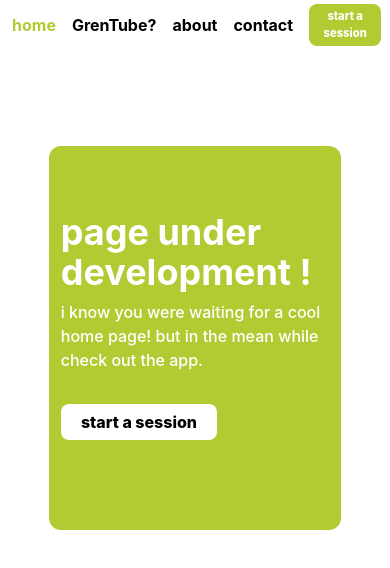
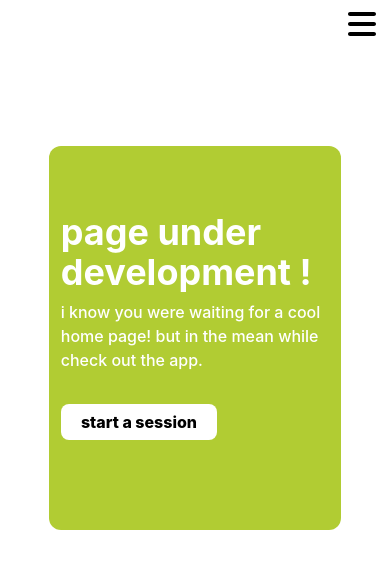
Before and after one commit to AriaHemin/GrenTube, a React (Vite) app: page / in a window 390 px wide. Shown: the top 568 px of the page. Built offline with nearby package versions, Linux system fonts and the light colour scheme; grey boxes are pictures that could not be loaded.

Commit message:
fixed header styling

```diff
--- a/src/components/landingPageHeader.jsx
+++ b/src/components/landingPageHeader.jsx
@@ -1,9 +1,53 @@
 /* eslint-disable react/prop-types */
 import { Link } from 'react-router-dom'
+import { useState } from 'react'
 function LandingPageHeader (props) {
+  const [isMenuActive, setIsMenuActive] = useState(false)
+  useState(()=>{console.log(window.innerWidth, window.innerWidth < 640)},[window.innerWidth])
   return (
     <div>
-      <header className='flex flex-row justify-between w-screen items-center ' >
+      {window.innerWidth < 640
+        ? <header className='flex flex-row justify-between w-screen items-center ' >
+          <div className='logo' >
+            <img className='w-0 xs:w-[50px] object-cover object-left h-[50px] sm:w-[140px]' src='https://firebasestorage.googleapis.com/v0/b/grentube-66fd4.appspot.com/o/grentube%20logo.svg?alt=media&token=6aae336f-70c4-4f0f-9494-305831bfb77e' alt='GrenTube'/>
+          </div>
+          <div className='h-[50px] z-50 mx-1 overflow-visible' >
+            {!isMenuActive
+              ? <div className="flex justify-end" >
+                  <div className="m-2 cursor-pointer" onClick={() => { setIsMenuActive(!isMenuActive) }} >
+                      <svg className="w-8 h-8 " xmlns="http://www.w3.org/2000/svg" viewBox="0 0 448 512"><path d="M0 96C0 78.3 14.3 64 32 64H416c17.7 0 32 14.3 32 32s-14.3 32-32 32H32C14.3 128 0 113.7 0 96zM0 256c0-17.7 14.3-32 32-32H416c17.7 0 32 14.3 32 32s-14.3 32-32 32H32c-17.7 0-32-14.3-32-32zM448 416c0 17.7-14.3 32-32 32H32c-17.7 0-32-14.3-32-32s14.3-32 32-32H416c17.7 0 32 14.3 32 32z"/></svg>
+                  </div>
+              </div>
+              : <div className="flex flex-col h-[185px] bg-white " >
+                  <div className="flex justify-end" >
+                      <div className=" m-1 cursor-pointer" onClick={()=>{setIsMenuActive(!isMenuActive)}} >
+                          <svg className="w-10 h-10 " xmlns="http://www.w3.org/2000/svg" viewBox="0 0 320 512"><path d="M310.6 150.6c12.5-12.5 12.5-32.8 0-45.3s-32.8-12.5-45.3 0L160 210.7 54.6 105.4c-12.5-12.5-32.8-12.5-45.3 0s-12.5 32.8 0 45.3L114.7 256 9.4 361.4c-12.5 12.5-12.5 32.8 0 45.3s32.8 12.5 45.3 0L160 301.3 265.4 406.6c12.5 12.5 32.8 12.5 45.3 0s12.5-32.8 0-45.3L205.3 256 310.6 150.6z"/></svg>
+                      </div>
+                  </div>
+                  <div className="flex flex-col justify-center font-bold" >
+                    <Link to='/'>
+                      <div style={ props.page === 'home' ? { color: '#B1CC33' } : null } className='px-2 cursor-pointer' >home</div>
+                    </Link>
+                    <Link to='/info'>
+                      <div style={ props.page === 'info' ? { color: '#B1CC33' } : null } className='px-2 cursor-pointer' >GrenTube?</div>
+                    </Link>
+                    <Link to='/about'>
+                      <div style={ props.page === 'about' ? { color: '#B1CC33' } : null } className='px-2 cursor-pointer' >about</div>
+                    </Link>
+                    <Link to='/contact'>
+                      <div style={ props.page === 'contact' ? { color: '#B1CC33' } : null } className='px-2 cursor-pointer' >contact</div>
+                    </Link>
+                    <div className='px-2' >
+                      <Link to='/dashboard'>
+                        <button className=' text-[0.7em] md:text-[1em]' >start a session</button>
+                      </Link>
+                    </div>
+                  </div>
+              </div>
+              }
+          </div>
+        </header>
+        : <header className='flex flex-row justify-between w-screen items-center ' >
             <div className='logo' >
               <img className='w-0 xs:w-[50px] object-cover object-left h-[50px] sm:w-[140px]' src='https://firebasestorage.googleapis.com/v0/b/grentube-66fd4.appspot.com/o/grentube%20logo.svg?alt=media&token=6aae336f-70c4-4f0f-9494-305831bfb77e' alt='GrenTube'/>
             </div>
@@ -27,6 +71,7 @@ function LandingPageHeader (props) {
               </div>
             </div>
           </header>
+      }
     </div>
   )
 }
```
Lines whose indentation alone changed are shown as unchanged.
